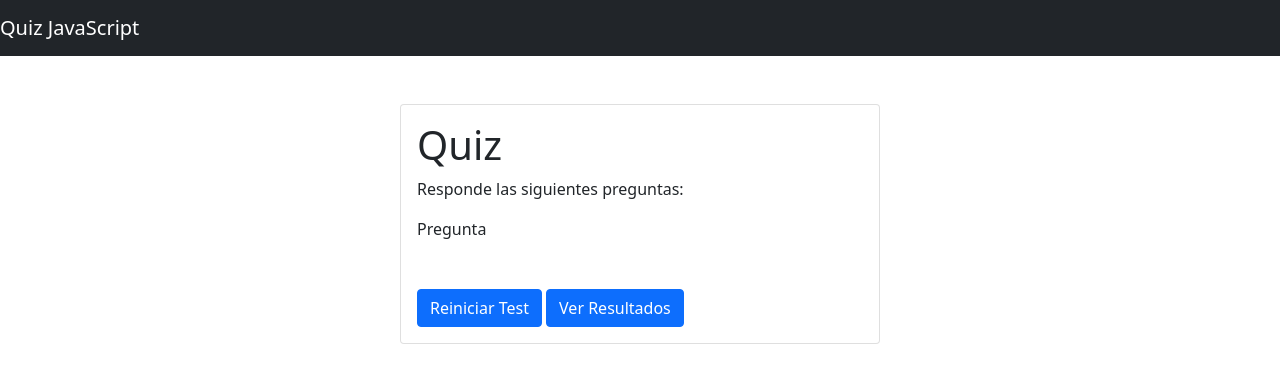
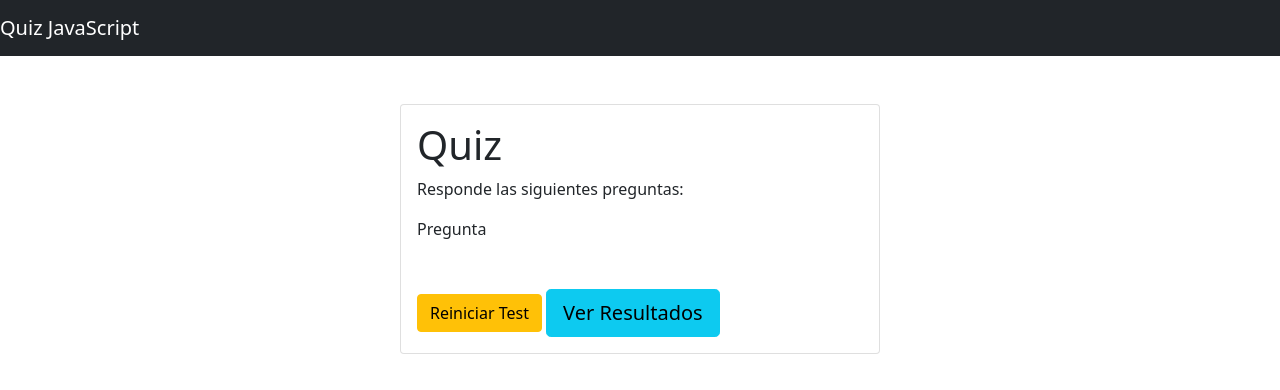
Before and after one commit to GuilleSoler87/Quiz_JavaScript, a plain HTML site: page index.html in a window 1280 px wide. Both pictures are taken after a click on the button "Comenzar el Quiz". Drawn offline with nearby package versions, Linux system fonts and the light colour scheme; no server answers.

Commit message:
cambio botones

```diff
--- a/index.html
+++ b/index.html
@@ -43,8 +43,8 @@
                     <div id="answer-buttons"></div>
                 </div>
                 <!-- <button id="next-btn" class="btn mt-5 btn-primary next-btn ">Siguiente</button> -->
-                <button id="reset-btn" class="btn mt-5 btn-primary quiz-reset-link">Reiniciar Test</button>
-                <button id="result-btn" class="btn mt-5 btn-primary quiz-results-link">Ver Resultados</button>
+                <button id="reset-btn" class="btn mt-5 btn-warning quiz-reset-link">Reiniciar Test</button>
+                <button id="result-btn" class="btn mt-5 btn-info btn-lg quiz-results-link">Ver Resultados</button>
             </div>
         </div>
     </div>
--- a/main.js
+++ b/main.js
@@ -65,7 +65,7 @@ async function getQuestions() {
       shuffledAnswers.forEach((answer) => {
         const button = document.createElement("button");
         button.innerHTML = answer;
-        button.classList.add("btn", "btn-primary", "d-block", "my-3", "mt-4","btn-lg");
+        button.classList.add("btn", "btn-primary", "d-block", "mt-3","btn-lg");
         if (answer === correctAnsw) {
           button.dataset.correct = true;
         }
```
